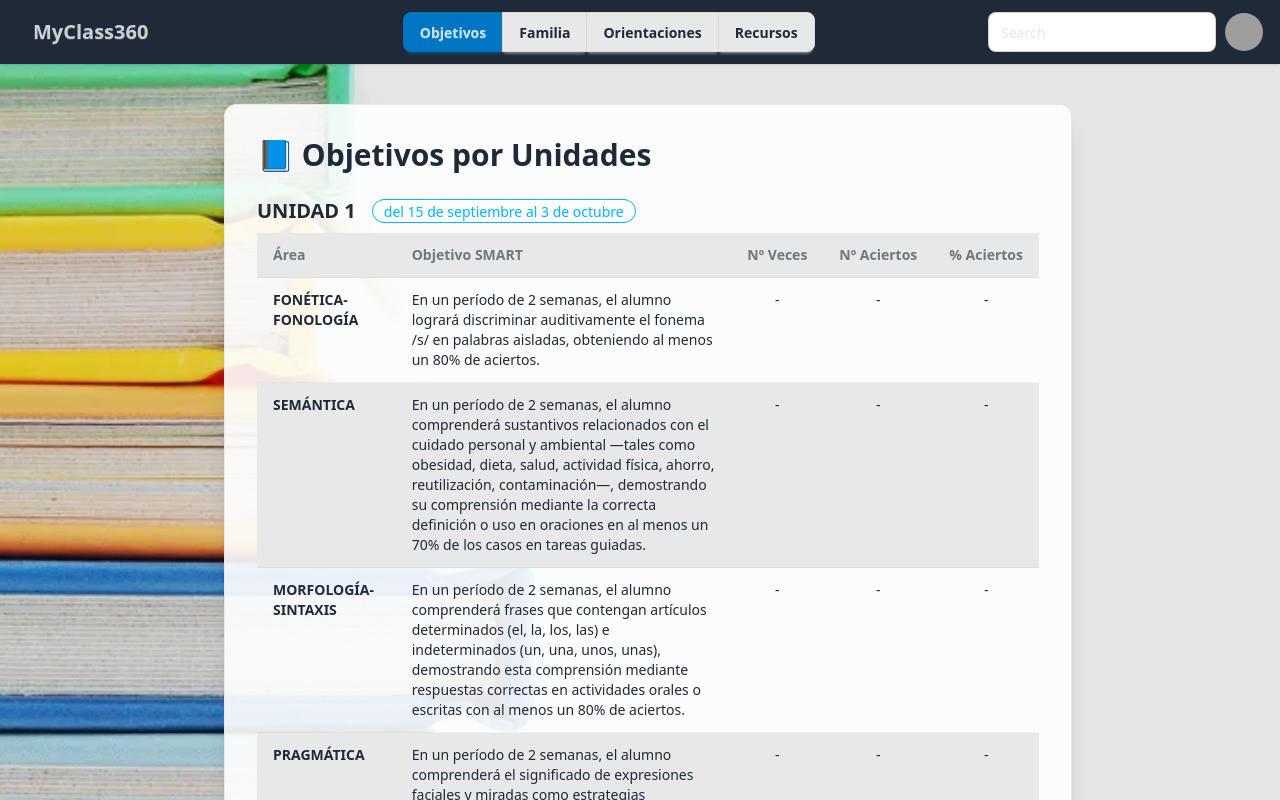
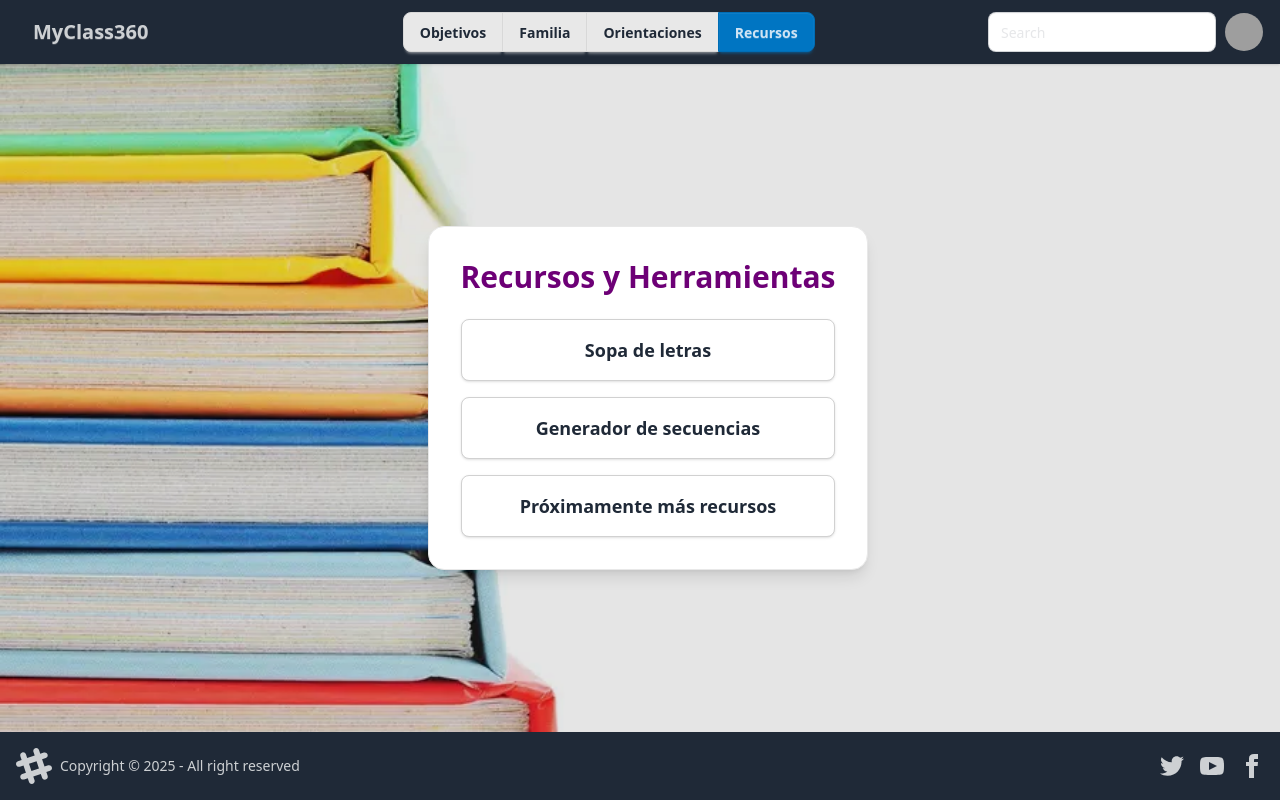
Before and after one commit to Sergiomsrs/MyClass360-AngularUI, an Angular app: page /class/selector in a window 1280 px wide. Before the commit this address led to /class/objetivos. Shown: the top 800 px of the page. Built offline with nearby package versions, Linux system fonts and the light colour scheme; grey boxes are pictures that could not be loaded.

Commit message:
fix: correccion bug sopa de letras y añadida seccion de soluciones

```diff
--- a/src/app/app.routes.ts
+++ b/src/app/app.routes.ts
@@ -5,6 +5,7 @@ import { ObjetivosUnidadesComponent } from './classroom/components/objetivosUnid
 import { FamiliaComponent } from './classroom/components/familia/familia.component';
 import { OrientacionesComponent } from './classroom/components/orientaciones/orientaciones.component';
 import { WordSearchGeneratorComponent } from './resources/wordSearchGenerator/wordSearchGenerator.component';
+import { ResourcesMenuComponent } from './classroom/components/resourcesMenu/resourcesMenu.component';
 
 export const routes: Routes = [
 
@@ -32,6 +33,10 @@ export const routes: Routes = [
                 path: 'letras',
                 component: WordSearchGeneratorComponent
             },
+            {
+                path: 'selector',
+                component: ResourcesMenuComponent
+            },
             { path: '', redirectTo: 'objetivos', pathMatch: 'full' },
 
         ]
--- /dev/null
+++ b/src/app/classroom/components/resourcesMenu/resourcesMenu.component.html
@@ -0,0 +1,24 @@
+<div class="max-w-2xl mx-auto p-6">
+    <div class="bg-white rounded-2xl shadow-lg border border-base-200">
+        <div class="p-8">
+            <h2 class="text-3xl font-bold text-center text-primary mb-6">Recursos y Herramientas</h2>
+            <ul class="flex flex-col gap-4">
+                <li>
+                    <a routerLink="/class/letras"
+                        class="block w-full px-6 py-4 rounded-lg bg-base-100 hover:bg-primary hover:text-white transition font-semibold text-lg text-center border border-base-300 shadow-sm">Sopa
+                        de letras</a>
+                </li>
+                <li>
+                    <a
+                        class="block w-full px-6 py-4 rounded-lg bg-base-100 hover:bg-primary hover:text-white transition font-semibold text-lg text-center border border-base-300 shadow-sm">Generador
+                        de secuencias</a>
+                </li>
+                <li>
+                    <a
+                        class="block w-full px-6 py-4 rounded-lg bg-base-100 hover:bg-primary hover:text-white transition font-semibold text-lg text-center border border-base-300 shadow-sm">Próximamente
+                        más recursos</a>
+                </li>
+            </ul>
+        </div>
+    </div>
+</div>
--- a/src/app/classroom/layout/classroomLayout/classroomLayout.component.html
+++ b/src/app/classroom/layout/classroomLayout/classroomLayout.component.html
@@ -1,6 +1,6 @@
 <div class="flex flex-col min-h-screen">
     <navbar-layout />
-    <div class="hero min-h-screen relative overflow-x-auto">
+    <div class="flex-1 hero min-h-0 relative overflow-x-auto">
         <div class="absolute inset-0 -z-10" style="
          background-image: url('assets/homePageBg.webp');
          background-size: cover;
@@ -10,7 +10,7 @@
        ">
         </div>
         <div class="hero-overlay" style="background: rgba(0,0,0,0.1);"></div>
-        <div class="hero-content w-full max-w-full px-2 sm:px-4 md:px-8 text-center">
+        <div class="hero-content w-full max-w-full px-2 sm:px-4 md:px-8 text-center over">
             <router-outlet />
         </div>
     </div>
--- a/src/app/resources/wordSearchGenerator/wordSearchGenerator.component.html
+++ b/src/app/resources/wordSearchGenerator/wordSearchGenerator.component.html
@@ -1,3 +1,5 @@
+<!-- Dropdown de soluciones debajo de la sopa de letras -->
+
 <div class=" mx-auto p-4">
     <div class="card bg-base-100 shadow-xl border border-base-200">
         <div class="card-body">
@@ -29,6 +31,36 @@
                     }
                 </div>
             </div>
+
+            <!-- Dropdown de soluciones -->
+            <div class="mt-8">
+                <div tabindex="0" class="collapse collapse-arrow bg-base-200">
+                    <input type="checkbox" class="peer" />
+                    <div class="collapse-title text-lg font-bold text-primary">
+                        Mostrar soluciones
+                    </div>
+                    <div class="collapse-content">
+                        <table class="table table-zebra w-full text-sm">
+                            <thead>
+                                <tr>
+                                    <th>Palabra</th>
+                                    <th>Inicio (X, Y)</th>
+                                    <th>Dirección</th>
+                                </tr>
+                            </thead>
+                            <tbody>
+                                @for (sol of solutions(); track sol.word) {
+                                <tr>
+                                    <td class="font-semibold">{{ sol.word }}</td>
+                                    <td>({{ sol.startX + 1}}, {{ sol.startY +1 }})</td>
+                                    <td>{{ sol.direction }}</td>
+                                </tr>
+                                }
+                            </tbody>
+                        </table>
+                    </div>
+                </div>
+            </div>
         </div>
     </div>
 </div>
--- a/src/app/resources/wordSearchGenerator/wordSearchGenerator.component.ts
+++ b/src/app/resources/wordSearchGenerator/wordSearchGenerator.component.ts
@@ -5,7 +5,10 @@ import { Component, signal } from '@angular/core';
   imports: [],
   templateUrl: './wordSearchGenerator.component.html',
 })
+
 export class WordSearchGeneratorComponent {
+
+  solutions = signal<{ word: string, startX: number, startY: number, direction: string }[]>([]);
 
   words = signal<string[]>([]);
   grid = signal<string[][]>([]);
@@ -25,30 +28,48 @@ export class WordSearchGeneratorComponent {
 
   generateGrid() {
     const size = 20;
+    // Inicializa el grid con celdas vacías
     const grid: string[][] = Array.from({ length: size }, () =>
-      Array.from({ length: size }, () => this.randomLetter())
+      Array.from({ length: size }, () => '')
     );
+    const solutions: { word: string, startX: number, startY: number, direction: string }[] = [];
 
     this.words().forEach((word) => {
       if (word.length <= size) {
-        this.placeWord(grid, word);
+        const result = this.placeWord(grid, word);
+        if (result) {
+          solutions.push({ word, ...result });
+        }
       }
       // Si la palabra es demasiado larga, se ignora
     });
 
+    // Rellenar los huecos vacíos con letras aleatorias
+    for (let y = 0; y < size; y++) {
+      for (let x = 0; x < size; x++) {
+        if (grid[y][x] === '') {
+          grid[y][x] = this.randomLetter();
+        }
+      }
+    }
+
     this.grid.set(grid);
+    this.solutions.set(solutions);
   }
 
-  placeWord(grid: string[][], word: string) {
+  placeWord(grid: string[][], word: string): { startX: number, startY: number, direction: string } | null {
     const size = grid.length;
     const directions = [
-      { x: 1, y: 0 }, // horizontal
-      { x: 0, y: 1 }, // vertical
-      { x: 1, y: 1 }, // diagonal
+      { x: 1, y: 0, name: 'horizontal' },
+      { x: 0, y: 1, name: 'vertical' },
+      { x: 1, y: 1, name: 'diagonal' },
     ];
 
     let placed = false;
-    while (!placed) {
+    let attempts = 0;
+    const maxAttempts = 100;
+    while (!placed && attempts < maxAttempts) {
+      attempts++;
       const dir = directions[Math.floor(Math.random() * directions.length)];
       const startX = Math.floor(Math.random() * size);
       const startY = Math.floor(Math.random() * size);
@@ -59,11 +80,26 @@ export class WordSearchGeneratorComponent {
       )
         continue;
 
+      // Verificar que todas las celdas estén vacías o contengan la misma letra
+      let canPlace = true;
+      for (let i = 0; i < word.length; i++) {
+        const cell = grid[startY + i * dir.y][startX + i * dir.x];
+        if (cell !== '' && cell !== word[i] && cell !== undefined) {
+          canPlace = false;
+          break;
+        }
+      }
+      if (!canPlace) continue;
+
+      // Colocar la palabra
       for (let i = 0; i < word.length; i++) {
         grid[startY + i * dir.y][startX + i * dir.x] = word[i];
       }
       placed = true;
+      return { startX, startY, direction: dir.name };
     }
+    // Si no se pudo colocar tras maxAttempts, se ignora la palabra
+    return null;
   }
 
   randomLetter(): string {
--- a/src/app/shared/components/navbarLayout/navbarLayout.component.html
+++ b/src/app/shared/components/navbarLayout/navbarLayout.component.html
@@ -19,7 +19,7 @@
                         routerLinkActive="btn-secondary">Familia</button></li>
                 <li><button class="btn btn-ghost w-full text-left" routerLink="/class/orientaciones"
                         routerLinkActive="btn-secondary">Orientaciones</button></li>
-                <li><button class="btn btn-ghost w-full text-left" routerLink="/class/letras"
+                <li><button class="btn btn-ghost w-full text-left" routerLink="/class/selector"
                         routerLinkActive="btn-secondary">Recursos</button></li>
             </ul>
         </div>
@@ -30,7 +30,8 @@
             <button class="btn join-item" routerLink="/class/familia" routerLinkActive="btn-secondary">Familia</button>
             <button class="btn join-item" routerLink="/class/orientaciones"
                 routerLinkActive="btn-secondary">Orientaciones</button>
-            <button class="btn join-item" routerLink="/class/letras" routerLinkActive="btn-secondary">Recursos</button>
+            <button class="btn join-item" routerLink="/class/selector"
+                routerLinkActive="btn-secondary">Recursos</button>
         </div>
     </div>
     <!-- Buscador y dropdown a la derecha -->
```
Also changed, not shown: src/app/classroom/components/resourcesMenu/resourcesMenu.component.ts (added, +10 -0 lines).
